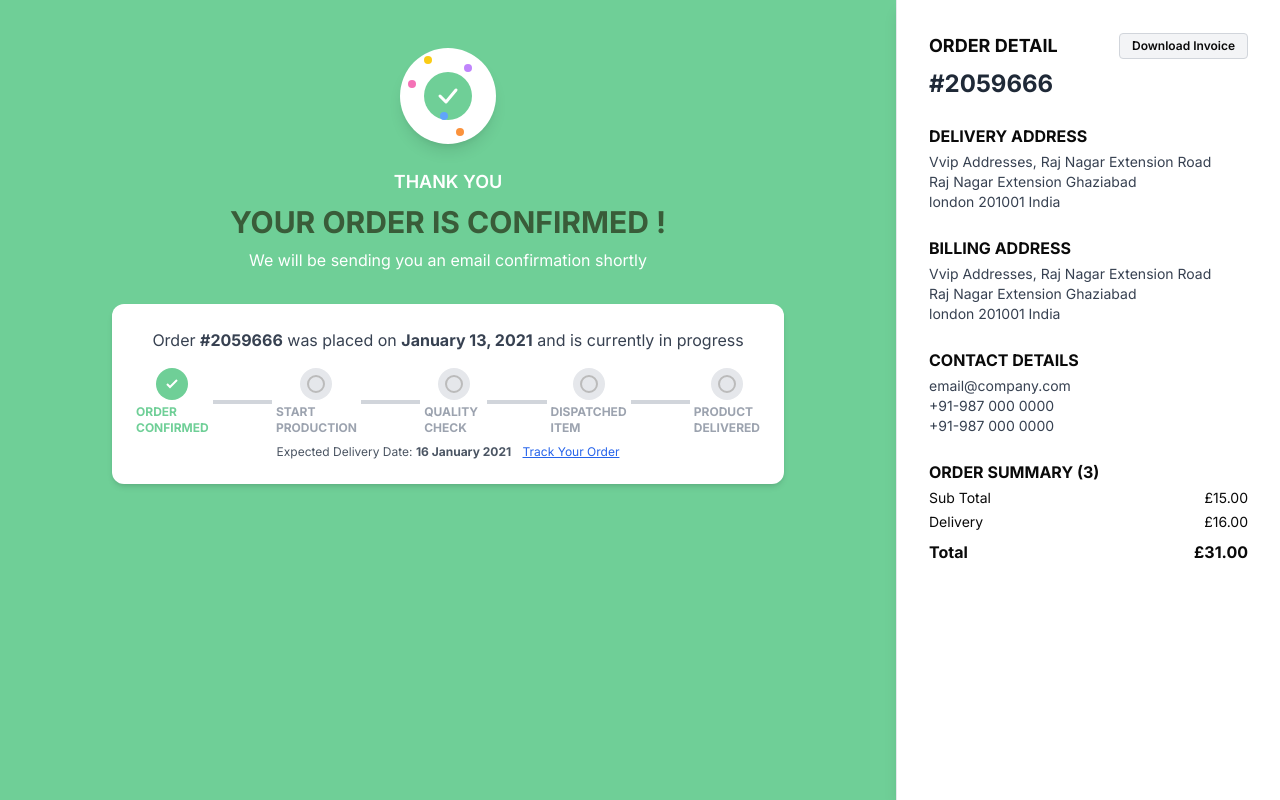
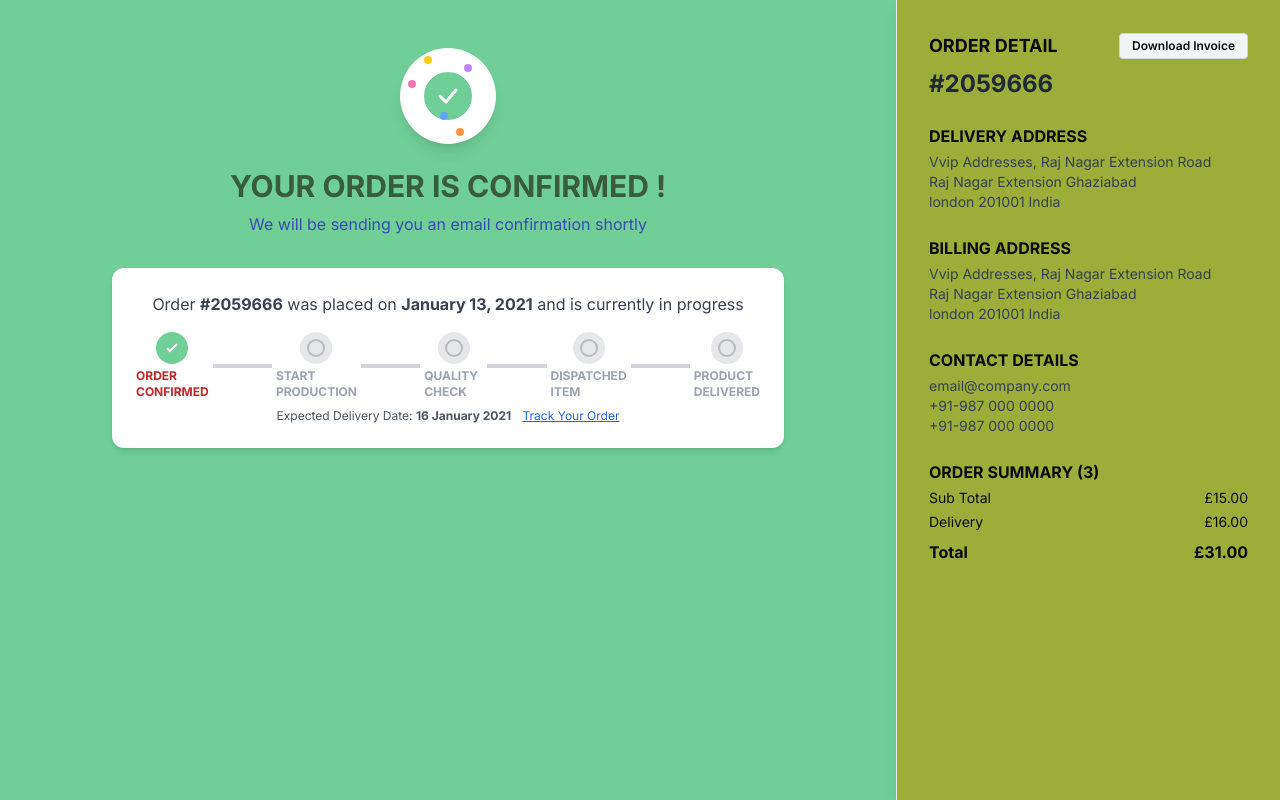
Before and after one commit to uzicodes/Culinary-Canvas, a Next.js app: page /payment/success in a window 1280 px wide. Built offline with nearby package versions, Linux system fonts and the light colour scheme.

Commit message:
success page tweaks

```diff
--- a/src/app/payment/success/page.tsx
+++ b/src/app/payment/success/page.tsx
@@ -23,9 +23,8 @@ export default function SuccessPage() {
             <path d="M16 24L22 30L32 18" stroke="white" strokeWidth="3" strokeLinecap="round" strokeLinejoin="round" />
           </svg>
         </div>
-        <h2 className="text-lg font-semibold text-white mb-2 text-center">THANK YOU</h2>
         <h1 className="text-2xl md:text-3xl font-bold text-[#395C39] text-center mb-2">YOUR ORDER IS CONFIRMED !</h1>
-        <p className="text-white text-center mb-8 max-w-md">We will be sending you an email confirmation shortly</p>
+        <p className="text-[#394DAD] text-center mb-8 max-w-md">We will be sending you an email confirmation shortly</p>
         {/* Progress tracker */}
         <div className="bg-white rounded-xl shadow-md p-6 w-full max-w-2xl mb-8">
           <p className="text-gray-700 text-center mb-4">Order <span className="font-bold">#2059666</span> was placed on <span className="font-bold">January 13, 2021</span> and is currently in progress</p>
@@ -35,7 +34,7 @@ export default function SuccessPage() {
               <div className="bg-[#6fcf97] rounded-full w-8 h-8 flex items-center justify-center mb-1">
                 <svg width="20" height="20" viewBox="0 0 20 20"><path d="M5 10l3 3 7-7" stroke="#fff" strokeWidth="2" fill="none"/></svg>
               </div>
-              <span className="text-xs font-bold text-[#6fcf97]">ORDER CONFIRMED</span>
+              <span className="text-xs font-bold text-[#c72525]">ORDER CONFIRMED</span>
             </div>
             <div className="flex-1 h-1 bg-gray-300 mx-1"></div>
             <div className="flex flex-col items-center flex-1">
@@ -70,7 +69,7 @@ export default function SuccessPage() {
         </div>
       </div>
       {/* Sidebar */}
-      <aside className="w-full md:w-96 bg-white shadow-lg p-8 flex flex-col gap-6 border-l border-gray-200 min-h-screen">
+  <aside className="w-full md:w-96 shadow-lg p-8 flex flex-col gap-6 border-l border-gray-200 min-h-screen" style={{backgroundColor:'#9DAD39'}}>
         <div>
           <div className="flex items-center justify-between mb-2">
             <span className="font-bold text-lg">ORDER DETAIL</span>
```
